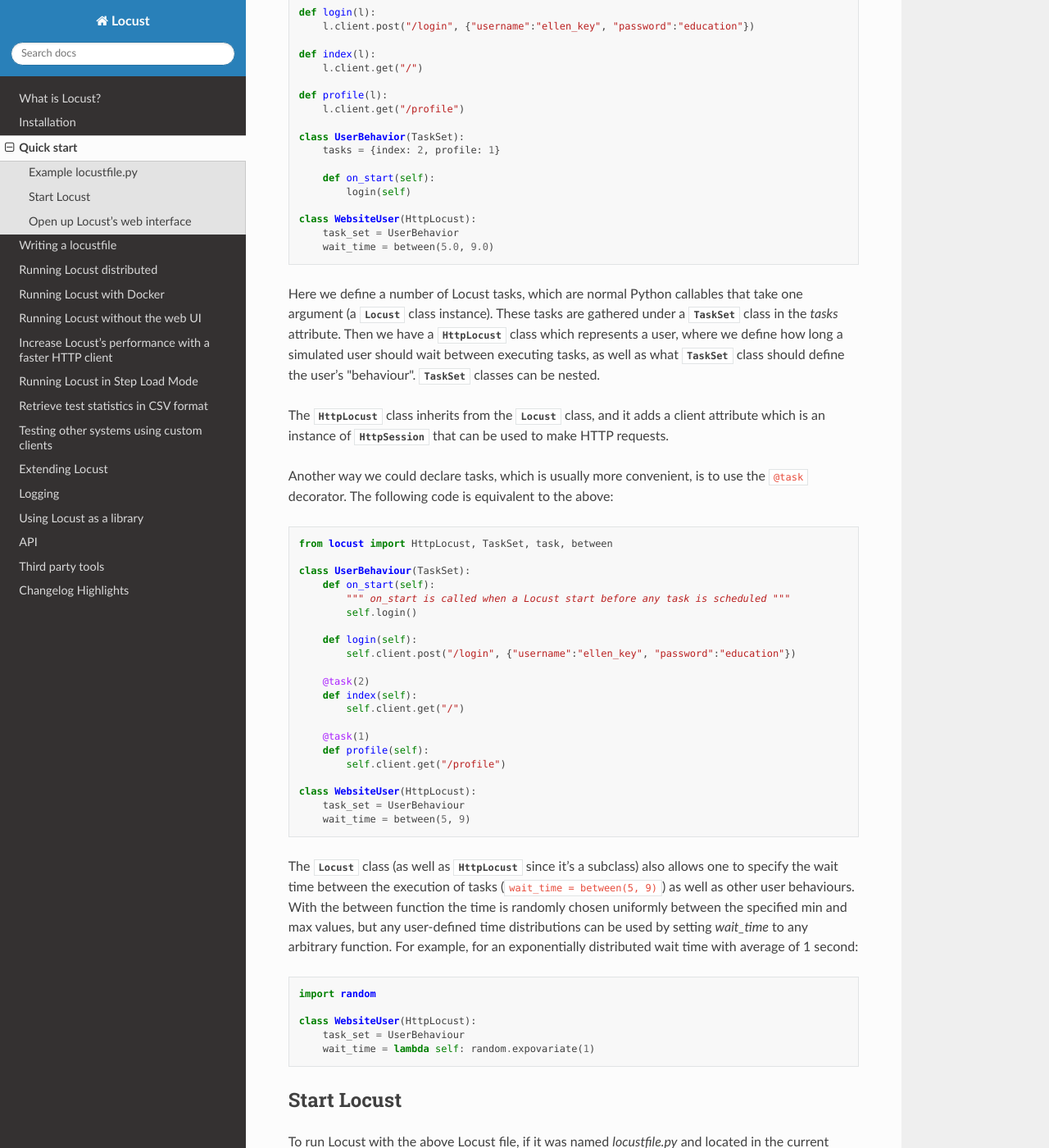
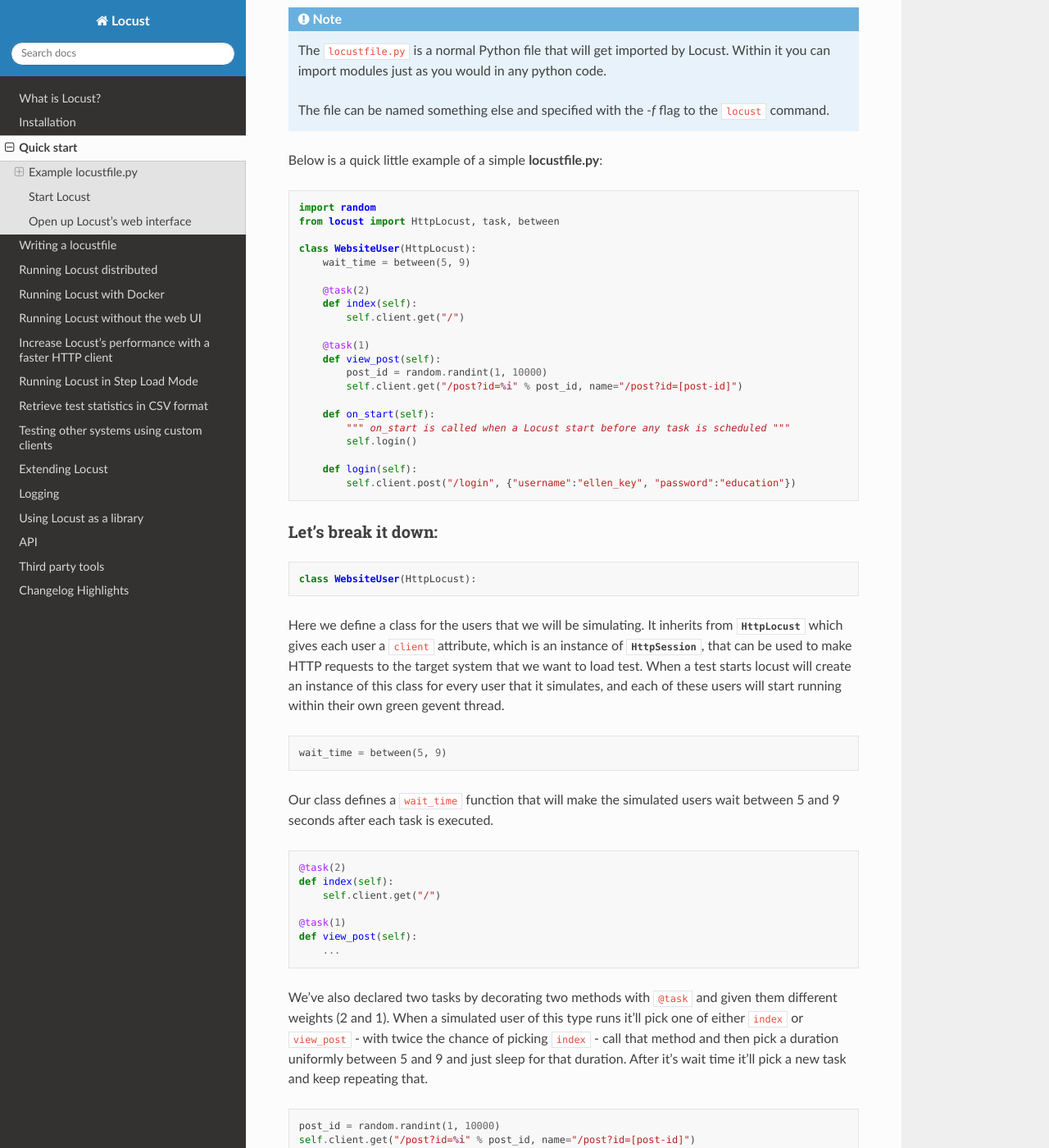
Before and after one commit to locustio/locust, a Sphinx documentation site: the page built from docs/quickstart.rst, in a window 1280 px wide and 1400 px high, scrolled down 303 px. Shown: the whole window at 82% size. Built offline with Sphinx 7.4.7 and the Read the Docs theme 2.0.0, drawn with Linux system fonts in a browser that asks for light colours; some of the changed text lies outside the part shown.

Commit message:
Rewrote all documentation to the new API that allow tasks directly under Locust classes. Some general documentation improvements here and there.

```diff
--- a/docs/quickstart.rst
+++ b/docs/quickstart.rst
@@ -5,53 +5,36 @@
 Example locustfile.py
 =====================
 
+When using Locust you define the behaviour of users in Python code, and then you have the ability to
+simulate any number of those users while gathering request statistic. The entrypoint for defining the
+user behaviour is the `locustfile.py`.
+
+.. note::
+
+    The ``locustfile.py`` is a normal Python file that will get imported by Locust. Within it you
+    can import modules just as you would in any python code.
+
+    The file can be named something else and specified with the `-f` flag to the ``locust`` command.
+
 Below is a quick little example of a simple **locustfile.py**:
-
 
 .. code-block:: python
 
-    from locust import HttpLocust, TaskSet, between
-
-    def login(l):
-        l.client.post("/login", {"username":"ellen_key", "password":"education"})
-
-    def index(l):
-        l.client.get("/")
-
-    def profile(l):
-        l.client.get("/profile")
-
-    class UserBehavior(TaskSet):
-        tasks = {index: 2, profile: 1}
-
-        def on_start(self):
-            login(self)
+    import random
+    from locust import HttpLocust, task, between
 
     class WebsiteUser(HttpLocust):
-        task_set = UserBehavior
-        wait_time = between(5.0, 9.0)
+        wait_time = between(5, 9)
 
+        @task(2)
+        def index(self):
+            self.client.get("/")
 
-Here we define a number of Locust tasks, which are normal Python callables that take one argument
-(a :py:class:`Locust <locust.core.Locust>` class instance). These tasks are gathered under a
-:py:class:`TaskSet <locust.core.TaskSet>` class in the *tasks* attribute. Then we have a
-:py:class:`HttpLocust <locust.core.HttpLocust>` class which represents a user, where we define how
-long a simulated user should wait between executing tasks, as well as what
-:py:class:`TaskSet <locust.core.TaskSet>` class should define the user's \"behaviour\".
-:py:class:`TaskSet <locust.core.TaskSet>` classes can be nested.
+        @task(1)
+        def view_post(self):
+            post_id = random.randint(1, 10000)
+            self.client.get("/post?id=%i" % post_id, name="/post?id=[post-id]")
 
-The :py:class:`HttpLocust <locust.core.HttpLocust>` class inherits from the
-:py:class:`Locust <locust.core.Locust>` class, and it adds a client attribute which is an instance of
-:py:class:`HttpSession <locust.clients.HttpSession>` that can be used to make HTTP requests.
-
-Another way we could declare tasks, which is usually more convenient, is to use the
-``@task`` decorator. The following code is equivalent to the above:
-
-.. code-block:: python
-
-    from locust import HttpLocust, TaskSet, task, between
-
-    class UserBehaviour(TaskSet):
         def on_start(self):
             """ on_start is called when a Locust start before any task is scheduled """
             self.login()
@@ -59,32 +42,59 @@
         def login(self):
             self.client.post("/login", {"username":"ellen_key", "password":"education"})
 
-        @task(2)
-        def index(self):
-            self.client.get("/")
 
-        @task(1)
-        def profile(self):
-            self.client.get("/profile")
-
-    class WebsiteUser(HttpLocust):
-        task_set = UserBehaviour
-        wait_time = between(5, 9)
-
-The :py:class:`Locust <locust.core.Locust>` class (as well as :py:class:`HttpLocust <locust.core.HttpLocust>`
-since it's a subclass) also allows one to specify the wait time between the execution of tasks
-(:code:`wait_time = between(5, 9)`) as well as other user behaviours.
-With the between function the time is randomly chosen uniformly between the specified min and max values,
-but any user-defined time distributions can be used by setting *wait_time* to any arbitrary function.
-For example, for an exponentially distributed wait time with average of 1 second:
+Let's break it down:
+--------------------
 
 .. code-block:: python
 
-    import random
+    class WebsiteUser(HttpLocust):
 
-    class WebsiteUser(HttpLocust):
-        task_set = UserBehaviour
-        wait_time = lambda self: random.expovariate(1)
+Here we define a class for the users that we will be simulating. It inherits from
+:py:class:`HttpLocust <locust.core.HttpLocust>` which gives each user a ``client`` attribute,
+which is an instance of :py:class:`HttpSession <locust.clients.HttpSession>`, that
+can be used to make HTTP requests to the target system that we want to load test. When a test starts
+locust will create an instance of this class for every user that it simulates, and each of these
+users will start running within their own green gevent thread.
+
+.. code-block:: python
+
+    wait_time = between(5, 9)
+
+Our class defines a ``wait_time`` function that will make the simulated users wait between 5 and 9 seconds after each task
+is executed.
+
+.. code-block:: python
+
+    @task(2)
+    def index(self):
+        self.client.get("/")
+
+    @task(1)
+    def view_post(self):
+        ...
+
+We've also declared two tasks by decorating two methods with ``@task`` and given them
+different weights (2 and 1). When a simulated user of this type runs it'll pick one of either ``index``
+or ``view_post`` - with twice the chance of picking ``index`` - call that method and then pick a duration
+uniformly between 5 and 9 and just sleep for that duration. After it's wait time it'll pick a new task
+and keep repeating that.
+
+.. code-block:: python
+
+    post_id = random.randint(1, 10000)
+    self.client.get("/post?id=%i" % post_id, name="/post?id=[post-id]")
+
+In the ``view_post`` task we load a dynamic URL by using a query parameter that is a number picked at random between
+1 and 10000. In order to not get 10k entries in Locust's statistics - since the stats is grouped on the URL - we use
+the :ref:`name parameter <name-parameter>` to group all those requests under an entry named ``"/post?id=[post-id]"`` instead.
+
+.. code-block:: python
+
+    def on_start(self):
+
+Additionally we've declared a `on_start` method. A method with this name will be called for each simulated
+user when they start. For more info see :ref:`on-start-on-stop`.
 
 
 Start Locust
--- a/docs/writing-a-locustfile.rst
+++ b/docs/writing-a-locustfile.rst
@@ -11,13 +11,6 @@
 A locust class represents one user (or a swarming locust if you will). Locust will spawn (hatch) one
 instance of the locust class for each user that is being simulated. There are a few attributes that
 a locust class should typically define.
-
-The *task_set* attribute
-------------------------
-
-The :py:attr:`task_set <locust.core.Locust.task_set>` attribute should point to a
-:py:class:`TaskSet <locust.core.TaskSet>` class which defines the behaviour of the user and
-is described in more detail below.
 
 The *wait_time* attribute
 -------------------------
@@ -100,52 +93,52 @@
 If one declares a host attribute in the locust class, it will be used in the case when no :code:`--host`
 is specified on the command line or in the web request.
 
+The *tasks* attribute
+---------------------
 
-TaskSet class
-=============
+A Locust class can have tasks declared as methods under it using the :py:func:`@task <locust.core.task>` decorator, but one can also
+specify tasks using the *tasks* attribute which is descibed in more details :ref:`below <tasks-attribute>`.
 
-If the Locust class represents a swarming locust, you could say that the TaskSet class represents
-the brain of the locust. Each Locust class must have a *task_set* attribute set, that points to
-a TaskSet.
 
-A TaskSet is, like its name suggests, a collection of tasks. These tasks are normal python callables
-and—if we were load-testing an auction website—could do stuff like "loading the start page",
-"searching for some product" and "making a bid".
+Tasks
+=====
 
-When a load test is started, each instance of the spawned Locust classes will start executing their
-TaskSet. What happens then is that each TaskSet will pick one of its tasks and call it. It will then
-wait a number of seconds, specified by the Locust class' *wait_time* method (unless a *wait_time*
-method has been declared directly on the TaskSet, in which case it will use its own method instead).
-Then it will again pick a new task to be called, wait again, and so on.
+When a load test is started, an instance of a Locust class will be created for each simulated user
+and they will start running within their own green thread. When these users run they pick tasks that
+they execute, sleeps for awhile, and then picks a new task and so on.
+
+The tasks are normal python callables and — if we were load-testing an auction website — they could do
+stuff like "loading the start page", "searching for some product", "making a bid", etc.
 
 Declaring tasks
 ---------------
 
-The typical way of declaring tasks for a TaskSet it to use the :py:meth:`task <locust.core.task>` decorator.
+The typical way of declaring tasks for a Locust class (or a TaskSet) it to use the
+:py:meth:`task <locust.core.task>` decorator.
 
 Here is an example:
 
 .. code-block:: python
 
-    from locust import Locust, TaskSet, task
+    from locust import Locust, task
+    from locust.wait_time import constant
 
-    class MyTaskSet(TaskSet):
+    class MyLocust(Locust):
+        wait_time = constant(1)
+
         @task
         def my_task(self):
-            print("Locust instance (%r) executing my_task" % (self.locust))
-
-    class MyLocust(Locust):
-        task_set = MyTaskSet
+            print("Locust instance (%r) executing my_task" % self)
 
 **@task** takes an optional weight argument that can be used to specify the task's execution ratio. In
-the following example *task2* will be executed twice as much as *task1*:
+the following example *task2* will have twice the chance of being picked as *task1*:
 
 .. code-block:: python
 
-    from locust import Locust, TaskSet, task
+    from locust import Locust, task
     from locust.wait_time import between
 
-    class MyTaskSet(TaskSet):
+    class MyLocust(Locust):
         wait_time = between(5, 15)
 
         @task(3)
@@ -156,127 +149,175 @@
         def task2(self):
             pass
 
-    class MyLocust(Locust):
-        task_set = MyTaskSet
 
+.. _tasks-attribute:
 
 tasks attribute
 ---------------
 
 Using the @task decorator to declare tasks is a convenience, and usually the best way to do
-it. However, it's also possible to define the tasks of a TaskSet by setting the
-:py:attr:`tasks <locust.core.TaskSet.tasks>` attribute (using the @task decorator will actually
+it. However, it's also possible to define the tasks of a Locust or TaskSet by setting the
+:py:attr:`tasks <locust.core.Locust.tasks>` attribute (using the @task decorator will actually
 just populate the *tasks* attribute).
 
-The *tasks* attribute is either a list of python callables, or a *<callable : int>* dict.
-The tasks are python callables that receive one argument—the TaskSet class instance that is executing
-the task. Here is an extremely simple example of a locustfile (this locustfile won't actually load test anything):
+The *tasks* attribute is either a list of Task, or a *<Task : int>* dict, where Task is either a
+python callable or a TaskSet class (more on that below). If the task is a normal python function they
+receive a single argument which is the Locust instance that is executing the task.
+
+Here is an example of a locust task declared as a normal python function:
 
 .. code-block:: python
 
-    from locust import Locust, TaskSet
+    from locust import Locust, constant
 
     def my_task(l):
         pass
 
-    class MyTaskSet(TaskSet):
+    class MyLocust(Locust):
         tasks = [my_task]
-
-    class MyLocust(Locust):
-        task_set = MyTaskSet
+        wait_time = constant(1)
 
 
 If the tasks attribute is specified as a list, each time a task is to be performed, it will be randomly
-chosen from the *tasks* attribute. If however, *tasks* is a dict—with callables as keys and ints
-as values—the task that is to be executed will be chosen at random but with the int as ratio. So
+chosen from the *tasks* attribute. If however, *tasks* is a dict — with callables as keys and ints
+as values — the task that is to be executed will be chosen at random but with the int as ratio. So
 with a tasks that looks like this::
 
     {my_task: 3, another_task: 1}
 
 *my_task* would be 3 times more likely to be executed than *another_task*.
 
-TaskSets can be nested
-----------------------
+Internally the above dict will actually be expanded into a list (and the ``tasks`` attribute is updated)
+that looks like this::
 
-A very important property of TaskSets is that they can be nested, because real websites are usually
-built up in an hierarchical way, with multiple sub-sections. Nesting TaskSets will therefore allow
-us to define a behaviour that simulates users in a more realistic way. For example
-we could define TaskSets with the following structure:
+    [my_task, my_task, my_task, another_task]
 
-* Main user behaviour
+and then Python's ``random.choice()`` is used pick tasks from the list.
 
- * Index page
- * Forum page
 
-  * Read thread
 
-   * Reply
+TaskSet class
+=============
 
-  * New thread
-  * View next page
-
- * Browse categories
-
-  * Watch movie
-  * Filter movies
-
- * About page
-
-The way you nest TaskSets is just like when you specify a task using the **tasks** attribute, but
-instead of referring to a python function, you refer to another TaskSet:
+Since real websites are usually built up in an hierarchical way, with multiple sub-sections,
+locust has the TaskSet class. A locust task can not only be a Python callable, but also a
+TaskSet class. A TaskSet is a collection of locust tasks that will be executed much like the
+tasks declared directly on a Locust class, with the user sleeping in between task executions.
+Here's a short example of a locustfile that has a TaskSet:
 
 .. code-block:: python
 
-    class ForumPage(TaskSet):
-        @task(20)
-        def read_thread(self):
+    from locust import Locust, TaskSet, between
+
+    class ForumSection(TaskSet):
+        @task(10)
+        def view_thread(self):
             pass
 
         @task(1)
-        def new_thread(self):
+        def create_thread(self):
             pass
 
-        @task(5)
+        @task(1)
         def stop(self):
             self.interrupt()
 
-    class UserBehaviour(TaskSet):
-        tasks = {ForumPage:10}
+    class LoggedInUser(Locust):
+        wait_time = between(5, 120)
+        tasks = {ForumSection:2}
 
         @task
-        def index(self):
+        def index_page(self):
             pass
 
-So in the above example, if the ForumPage would get selected for execution when the UserBehaviour
-TaskSet is executing, then the ForumPage TaskSet would start executing. The ForumPage TaskSet
-would then pick one of its own tasks, execute it, wait, and so on.
-
-There is one important thing to note about the above example, and that is the call to
-self.interrupt() in the ForumPage's stop method. What this does is essentially to
-stop executing the ForumPage task set and the execution will continue in the UserBehaviour instance.
-If we didn't have a call to the :py:meth:`interrupt() <locust.core.TaskSet.interrupt>` method
-somewhere in ForumPage, the Locust would never stop running the ForumPage task once it has started.
-But by having the interrupt function, we can—together with task weighting—define how likely it
-is that a simulated user leaves the forum.
-
-It's also possible to declare a nested TaskSet, inline in a class, using the
-:py:meth:`@task <locust.core.task>` decorator, just like when declaring normal tasks:
+A TaskSet can also be inlined directly under a Locust/TaskSet class using the @task decorator:
 
 .. code-block:: python
 
-    class MyTaskSet(TaskSet):
+    class MyUser(Locust):
+        @task(1)
+        class MyTaskSet(TaskSet):
+            ...
+
+
+The tasks of a TaskSet class can be other TaskSet classes, allowing them to be nested any number
+of levels. This allows us to define a behaviour that simulates users in a more realistic way.
+For example we could define TaskSets with the following structure::
+
+    - Main user behaviour
+      - Index page
+      - Forum page
+        - Read thread
+          - Reply
+        - New thread
+        - View next page
+      - Browse categories
+        - Watch movie
+        - Filter movies
+      - About page
+
+When a running Locust thread picks a TaskSet class for execution an instance of this class will
+be created and execution will then go into this TaskSet. What happens then is that one of the
+TaskSet's tasks will be picked and executed, and then the thread will sleep for a duration specified
+by the Locust's wait_time function (unless a ``wait_time`` function has been declared directly on
+the TaskSet class, in which case it'll use that function instead), then pick a new task from the
+TaskSet's tasks, wait again, and so on.
+
+
+
+Interrupting a TaskSet
+----------------------
+
+One important thing to know about TaskSets is that they will never stop executing their tasks, and
+hand over execution back to their parent Locust/TaskSet, by themselves. This has to be done by the
+developer by calling the :py:meth:`TaskSet.interrupt() <locust.core.TaskSet.interrupt>` method.
+
+.. autofunction:: locust.core.TaskSet.interrupt
+    :noindex:
+
+In the following example, if we didn't have the stop task that calls ``self.interrupt()``, the
+simulated user would never stop running tasks from the Forum taskset once it has went into it:
+
+.. code-block:: python
+
+    class RegisteredUser(Locust):
         @task
-        class SubTaskSet(TaskSet):
-            @task
-            def my_task(self):
+        class Forum(TaskSet):
+            @task(5)
+            def view_thread(self):
                 pass
+
+            @task(1)
+            def stop(self):
+                self.interrupt()
+
+        @task
+        def frontpage(self):
+            pass
+
+Using the interrupt function, we can — together with task weighting — define how likely it
+is that a simulated user leaves the forum.
+
+
+Differences between tasks in TaskSet and Locust classes
+-------------------------------------------------------
+
+One difference for tasks residing under a TaskSet, compared to tasks residing directly under a Locust,
+is that the argument that they are passed when executed (``self`` for tasks declared as methods with
+the :py:func:`@task <locust.core.task>` decorator) is a reference to the TaskSet instance, instead of
+the Locust user instance. The Locust instance can be accessed from within a TaskSet instance through the
+:py:attr:`TaskSet.locust <locust.core.TaskSet.locust>`. TaskSets also contains a convenience
+:py:attr:`client <locust.core.TaskSet.client>` attribute that refers to the client attribute on the
+Locust instance.
+
 
 Referencing the Locust instance, or the parent TaskSet instance
 ---------------------------------------------------------------
 
 A TaskSet instance will have the attribute :py:attr:`locust <locust.core.TaskSet.locust>` point to
 its Locust instance, and the attribute :py:attr:`parent <locust.core.TaskSet.parent>` point to its
-parent TaskSet (it will point to the Locust instance, in the base TaskSet).
+parent TaskSet instance.
+
 
 
 TaskSequence class
@@ -363,9 +406,11 @@
 
 .. code-block:: python
 
-    from locust import HttpLocust, TaskSet, task, between
+    from locust import HttpLocust, task, between
 
-    class MyTaskSet(TaskSet):
+    class MyLocust(HttpLocust):
+        wait_time = between(5, 15)
+
         @task(2)
         def index(self):
             self.client.get("/")
@@ -374,17 +419,8 @@
         def about(self):
             self.client.get("/about/")
 
-    class MyLocust(HttpLocust):
-        task_set = MyTaskSet
-        wait_time = between(5, 15)
-
 Using the above Locust class, each simulated user will wait between 5 and 15 seconds
 between the requests, and **/** will be requested twice as much as **/about/**.
-
-The attentive reader will find it odd that we can reference the HttpSession instance
-using *self.client* inside the TaskSet, and not *self.locust.client*. We can do this
-because the :py:class:`TaskSet <locust.core.TaskSet>` class has a convenience property
-called client that simply returns self.locust.client.
 
 
 Using the HTTP client
@@ -457,6 +493,8 @@
             response.success()
 
 
+.. _name-parameter:
+
 Grouping requests to URLs with dynamic parameters
 -------------------------------------------------
 
@@ -523,7 +561,7 @@
   * ``requirements.txt``
 
 
-With any ofthe above project structure, your locustfile can import common libraries using:
+With any of the above project structure, your locustfile can import common libraries using:
 
 .. code-block:: python
 
```
Also changed, not shown: other parts of docs/writing-a-locustfile.rst (+2 -0 lines), docs/increase-performance.rst (+4 -6 lines), docs/testing-other-systems.rst (+8 -4 lines), 1 other file.
